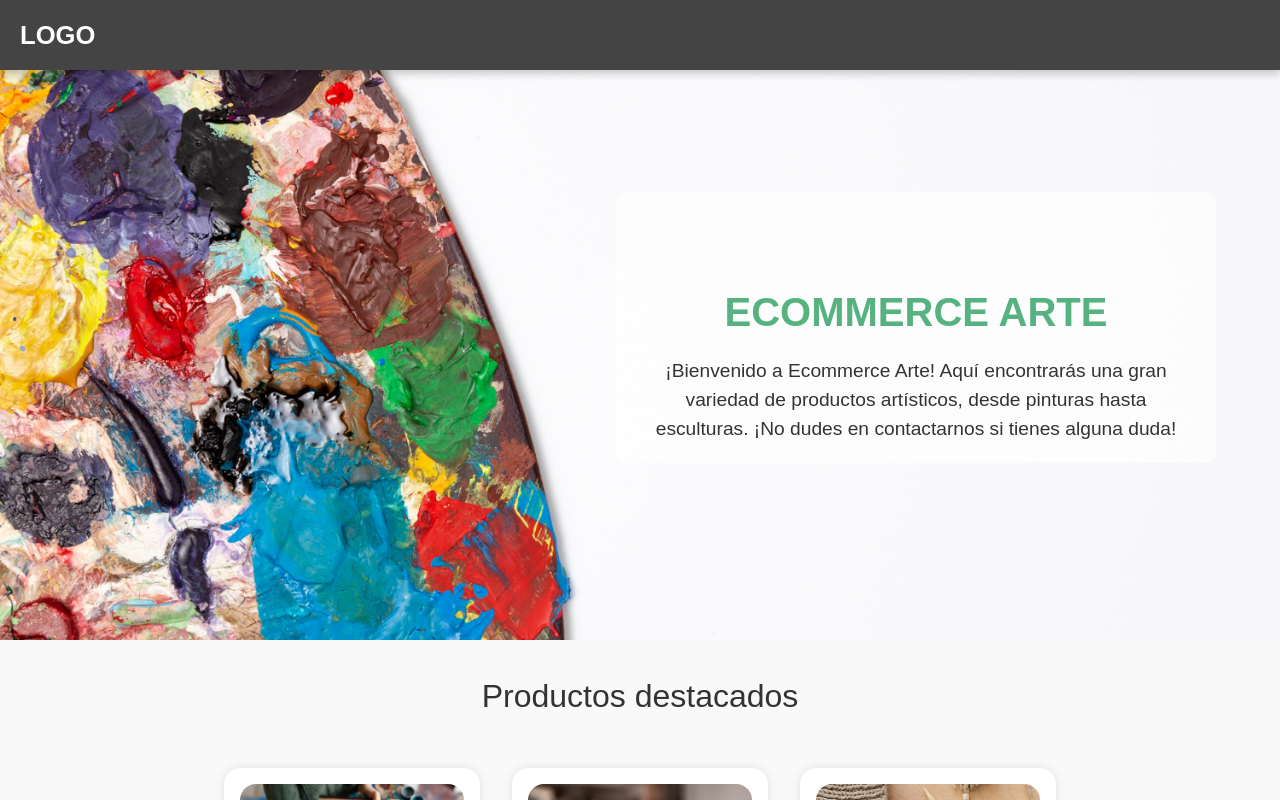
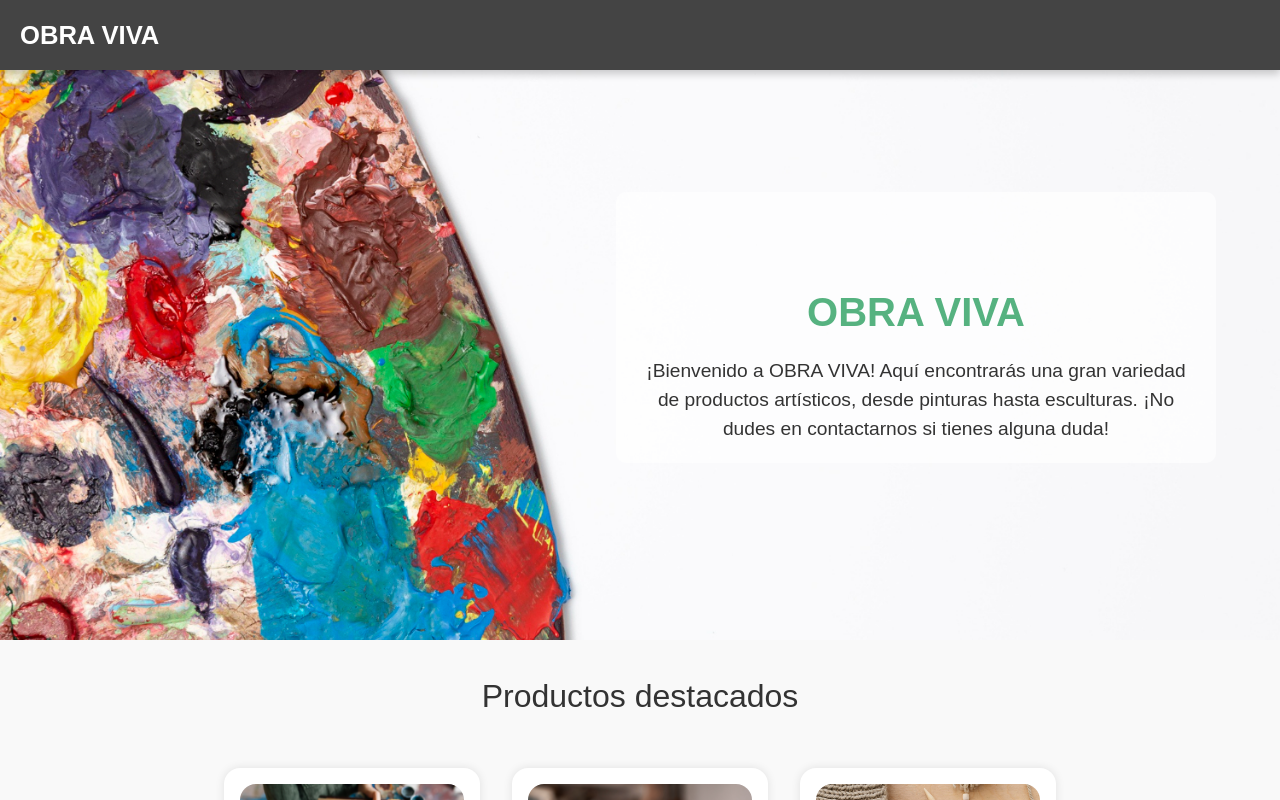
Before and after one commit to CodeStrong2023/ecommerce-codesprinters, a React (Vite) app in the folder frontend/: page / in a window 1280 px wide. Built offline with nearby package versions, Linux system fonts and the light colour scheme; no server answers.

Commit message:
saco console.logs y agrego loading

```diff
--- a/frontend/src/components/Navbar/Navbar.jsx
+++ b/frontend/src/components/Navbar/Navbar.jsx
@@ -4,20 +4,23 @@ import MenuList from "../MenuList/MenuList";
 import { signout } from "../../utils/api";
 import { AuthContext } from "../../context/AuthContext";
 import { useContext } from "react";
-
+import { LoadingContext } from "../../context/LoadingContext";
 const Navbar = () => {
   const navigate = useNavigate();
   const { isAuth } = useContext(AuthContext);
-
+  const { setLoading } = useContext(LoadingContext);
   const handleLogout = async () => {
+    setLoading(true);
     await signout();
-    console.log("saliendo");
-    /* navigate("/"); */
+    setTimeout(() => {
+      navigate("/");
+      setLoading(false);
+    }, 1000);
   };
 
   return (
     <nav className="navbar-container">
-      <div className="navbar-logo">LOGO</div>
+      <div className="navbar-logo">OBRA VIVA</div>
       <ul className="navbar-hrefs">
         <button className="navbar-item" onClick={() => navigate("/")}>
           Inicio
--- a/frontend/src/context/AuthContext.jsx
+++ b/frontend/src/context/AuthContext.jsx
@@ -18,13 +18,11 @@ const AuthProvider = ({ children }) => {
   const [errors, setErrors] = useState(null);
   useEffect(() => {
     if (Cookies.get("token")) {
-      console.log("paso");
       api
         .get("/auth/perfil", {
           withCredentials: true,
         })
         .then((response) => {
-          console.log(response.data);
           setUser(response.data);
           setIsAuth(true);
         })
--- a/frontend/src/pages/Admin/Admin.jsx
+++ b/frontend/src/pages/Admin/Admin.jsx
@@ -8,7 +8,9 @@ import {
   getProductos,
 } from "../../utils/api";
 import Cookies from "js-cookie";
+import { useNavigate } from "react-router-dom";
 function Apps() {
+  const navigate = useNavigate();
   const initialProductState = {
     nombre: "",
     precio: "",
@@ -17,11 +19,6 @@ function Apps() {
     dimensiones: "",
     tipo_obra: "",
   };
-  useEffect(() => {
-    if (Cookies.get("token") === null) {
-      window.location.href = "/login";
-    }
-  });
   const [products, setProducts] = useState([]);
   const [newProduct, setNewProduct] = useState(initialProductState);
   const [editingProductId, setEditingProductId] = useState(null);
@@ -38,7 +35,11 @@ function Apps() {
 
     fetchProducts();
   }, []);
-
+  useEffect(() => {
+    if (Cookies.get("token") === undefined) {
+      navigate("/");
+    }
+  }, []);
   const handleInputChange = (e) => {
     const { name, value } = e.target;
     setNewProduct({ ...newProduct, [name]: value });
--- a/frontend/src/pages/Cart/Cart.jsx
+++ b/frontend/src/pages/Cart/Cart.jsx
@@ -54,7 +54,6 @@ const Cart = () => {
       price: subtotal,
       ids: producstIds,
     });
-    console.log(response);
     setPreferenceId(response.data.id);
   };
   return (
--- a/frontend/src/pages/Confirmation/Confirmation.jsx
+++ b/frontend/src/pages/Confirmation/Confirmation.jsx
@@ -25,9 +25,7 @@ const Confirmation = ({ orderId }) => {
       localStorage.removeItem("cart");
       ids.forEach(async (id) => {
         const response = await updateProducto(id, { estado: "vendido" }).then(
-          (response) => {
-            console.log(response);
-          }
+          (response) => {}
         );
       });
     };
@@ -37,7 +35,6 @@ const Confirmation = ({ orderId }) => {
       handleApprovedPayment(itemsIds);
     }
     const fetchOrderDetails = async () => {};
-    console.log(params);
     if (orderId) {
       fetchOrderDetails();
     }
--- a/frontend/src/pages/Home/Home.jsx
+++ b/frontend/src/pages/Home/Home.jsx
@@ -7,9 +7,9 @@ const Home = () => {
       <div className="home-banner">
         <img className="home-img" src="home/paleta.jpg" alt="Arte"></img>
         <div className="text-overlay">
-          <h1 className="home-title">ECOMMERCE ARTE</h1>
+          <h1 className="home-title">OBRA VIVA</h1>
           <p className="home-desc">
-            ¡Bienvenido a Ecommerce Arte! Aquí encontrarás una gran variedad de
+            ¡Bienvenido a OBRA VIVA! Aquí encontrarás una gran variedad de
             productos artísticos, desde pinturas hasta esculturas. ¡No dudes en
             contactarnos si tienes alguna duda!
           </p>
--- a/frontend/src/pages/Product/Product.jsx
+++ b/frontend/src/pages/Product/Product.jsx
@@ -19,7 +19,6 @@ const ProductPage = () => {
     const fetchProduct = async () => {
       try {
         const fetchedProduct = await getProducto(id);
-        console.log(fetchedProduct);
         if (fetchedProduct) {
           setProduct(fetchedProduct);
         } else {
--- a/frontend/src/pages/Products/products.jsx
+++ b/frontend/src/pages/Products/products.jsx
@@ -27,9 +27,7 @@ const ProductsPage = () => {
     fetchData();
   }, []);
 
-  useEffect(() => {
-    console.log(products);
-  }, [products]);
+  useEffect(() => {}, [products]);
 
   // Función para filtrar y ordenar productos
   const filteredProducts = products
```
